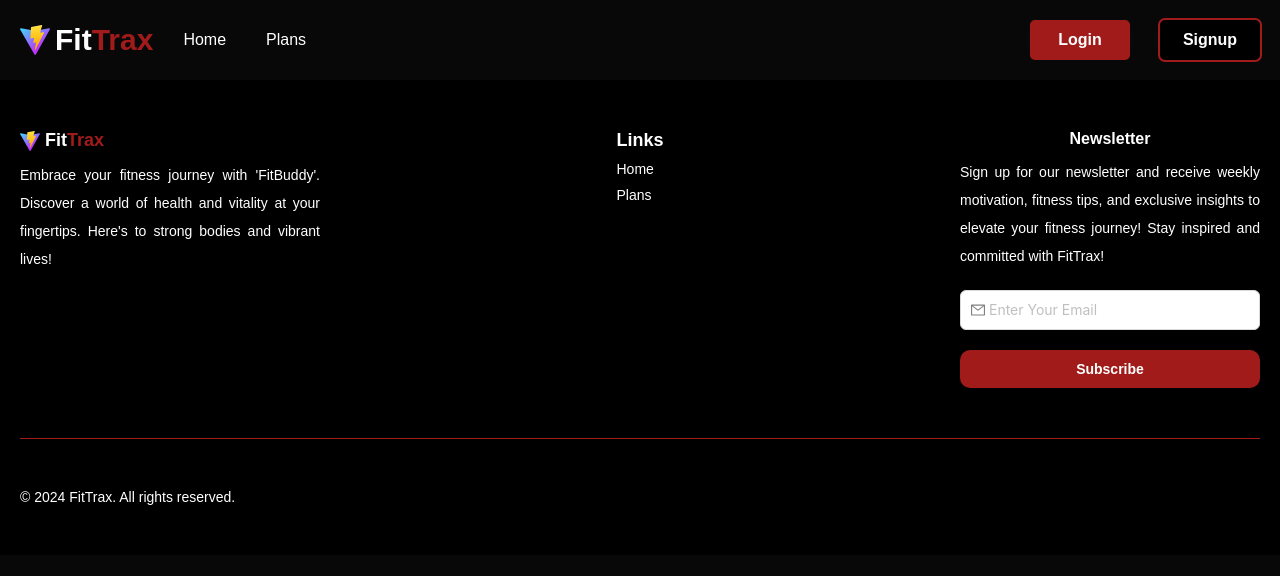
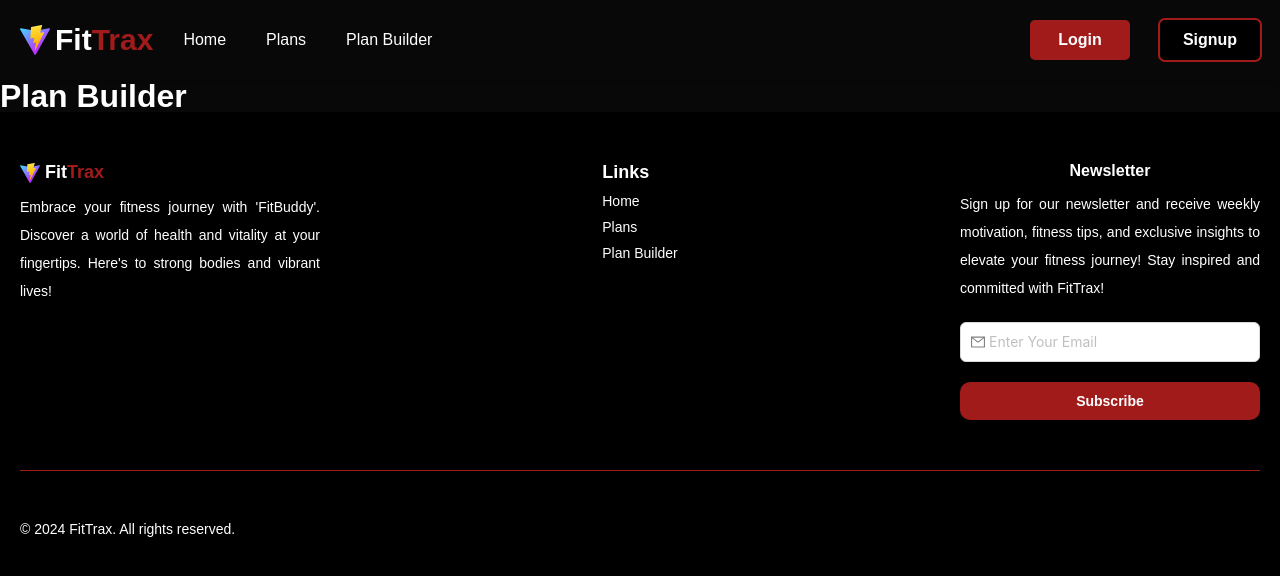
Before and after one commit to SyedAli017/fitness-tracker, a React (Vite) app: page /planbuilder in a window 1280 px wide. Shown: the top 576 px of the page. Built offline with nearby package versions, Linux system fonts and the light colour scheme.

Commit message:
plan builder page route

```diff
--- a/src/App.jsx
+++ b/src/App.jsx
@@ -1,7 +1,8 @@
 import { BrowserRouter as Router, Route, Routes } from "react-router-dom";
 import Home from "@pages/home/home";
 import Plans from "@pages/plans/plans";
-import Plan from "./pages/plan/plan";
+import Plan from "@pages/plan/plan";
+import PlanBuilder from "@pages/planBuilder/planBuilder";
 import Layout from "@components/Layout/Layout";
 
 function App() {
@@ -12,6 +13,7 @@ function App() {
           <Route path="/" element={<Home />} />
           <Route path="/plans" element={<Plans />} />
           <Route path="/plan/:slug" element={<Plan />} />
+          <Route path="/planbuilder" element={<PlanBuilder />} />
         </Routes>
       </Layout>
     </Router>
--- a/src/data/navLinks.js
+++ b/src/data/navLinks.js
@@ -1,6 +1,7 @@
 const navLinks = [
   { to: "/", title: "Home" },
   { to: "/plans", title: "Plans" },
+  { to: "/planbuilder", title: "Plan Builder" },
 ];
 
 export default navLinks;
--- /dev/null
+++ b/src/pages/planBuilder/planBuilder.jsx
@@ -0,0 +1,9 @@
+const PlanBuilder = () => {
+    return (
+        <div>
+            <h1>Plan Builder</h1>
+        </div>
+    );
+}
+
+export default PlanBuilder
```
